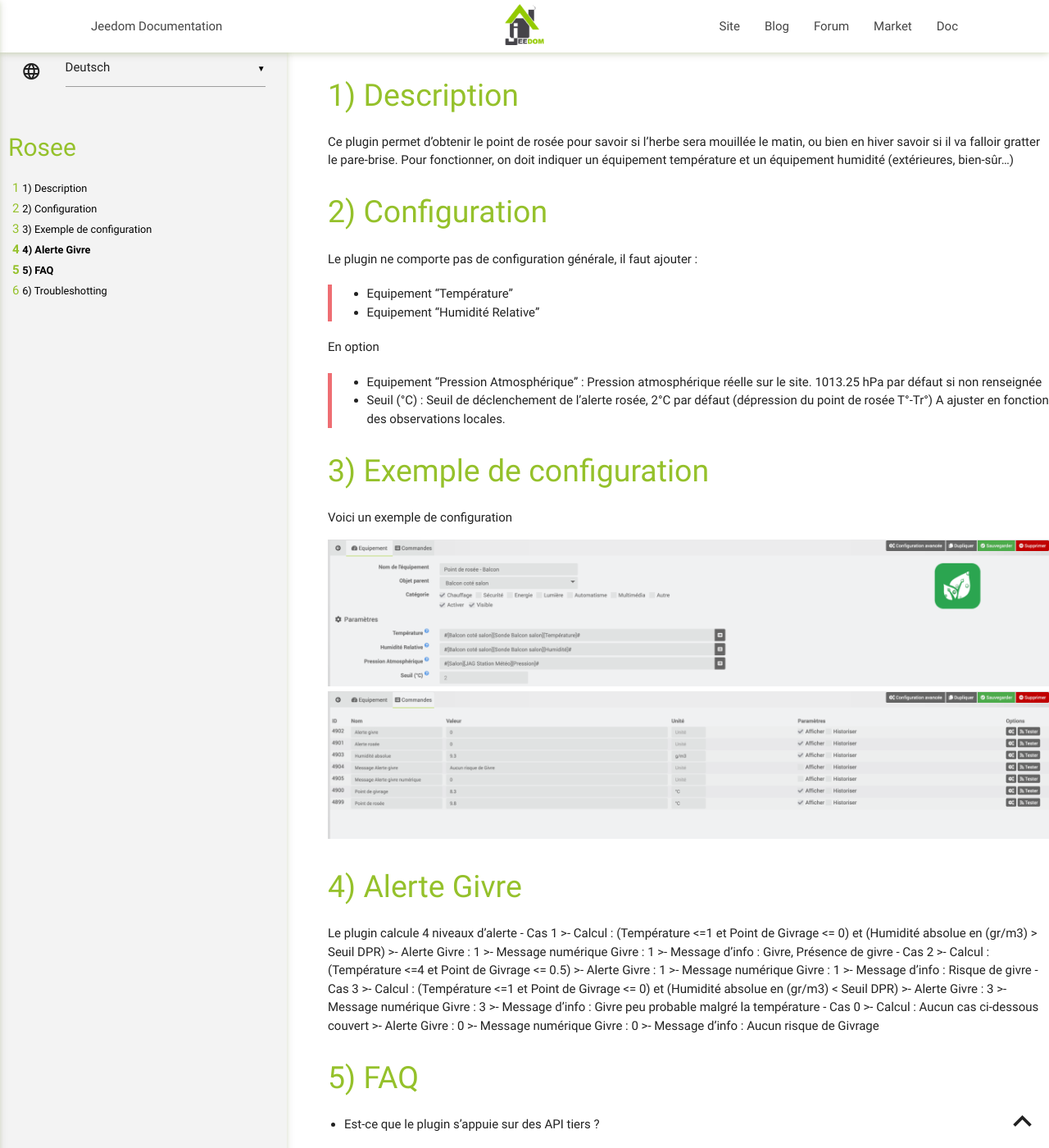
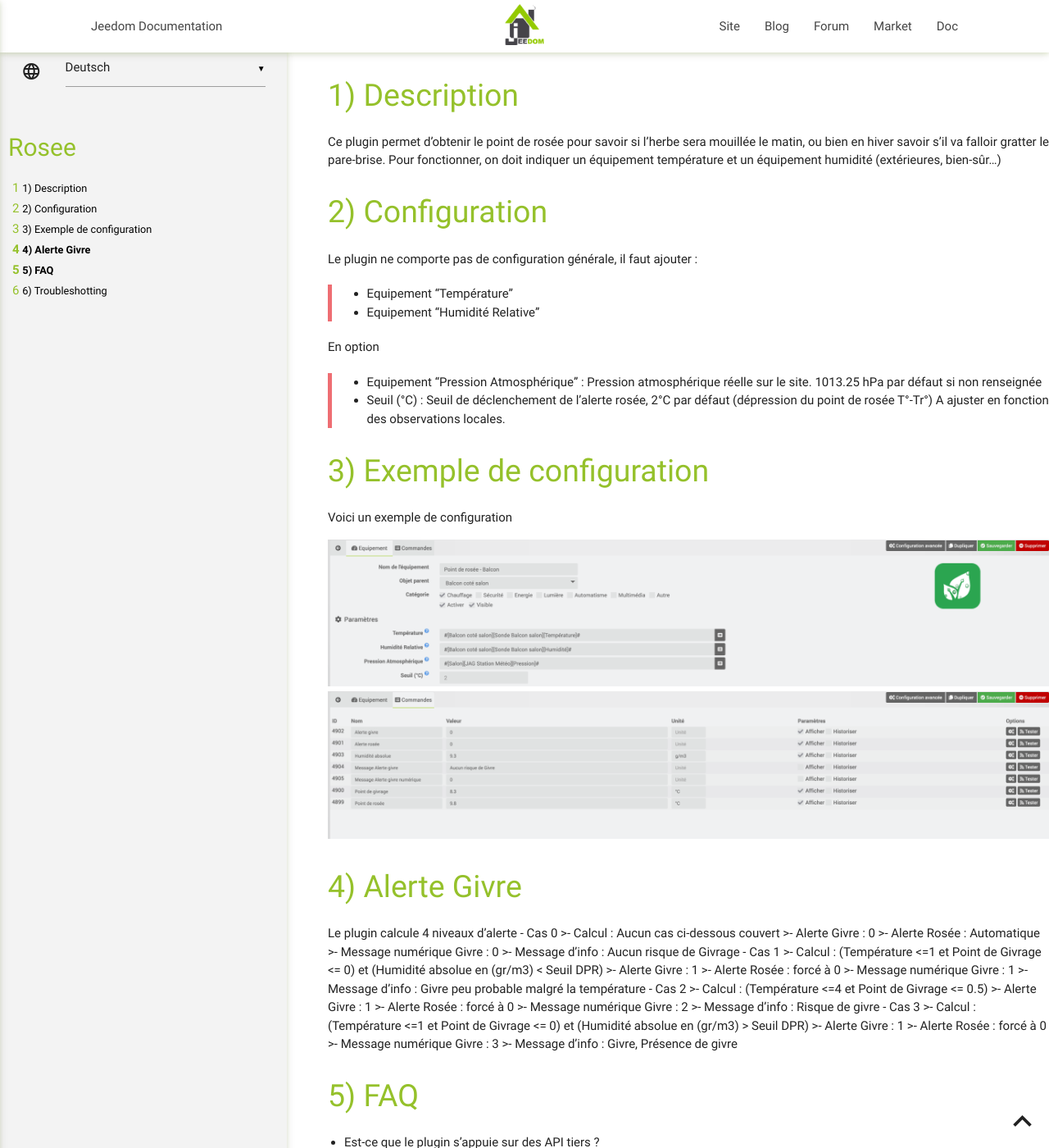
Before and after one commit to JEALG/plugin-rosee, a Jekyll site: the page built from docs/de_DE/index.md, in a window 1280 px wide and 1400 px high. Shown: the whole window at 82% size. Built offline with Jekyll 4.4.1, drawn with Linux system fonts in a browser that asks for light colours; our own code applies the rules of GitHub Pages for plain Markdown files.

Commit message:
[ROBOT] Action all

```diff
--- a/docs/de_DE/index.md
+++ b/docs/de_DE/index.md
@@ -1,6 +1,6 @@
 # Description
 
-Ce plugin permet d'obtenir le point de rosée pour savoir si l'herbe sera mouillée le matin, ou bien en hiver savoir si il va falloir gratter le pare-brise.
+Ce plugin permet d'obtenir le point de rosée pour savoir si l'herbe sera mouillée le matin, ou bien en hiver savoir s'il va falloir gratter le pare-brise.
 Pour fonctionner, on doit indiquer un équipement température et un équipement humidité (extérieures, bien-sûr…)
 
 # Configuration
@@ -23,26 +23,30 @@ Voici un exemple de configuration
 
 # Alerte Givre
 Le plugin calcule 4 niveaux d'alerte
-     - Cas 1
-        >- Calcul : (Température <=1 et Point de Givrage <= 0) et (Humidité absolue en (gr/m3) > Seuil DPR)
+    - Cas 0
+        >- Calcul : Aucun cas ci-dessous couvert
+        >- Alerte Givre : 0
+        >- Alerte Rosée : Automatique
+        >- Message numérique Givre : 0
+        >- Message d'info : Aucun risque de Givrage
+    - Cas 1
+        >- Calcul : (Température <=1 et Point de Givrage <= 0) et (Humidité absolue en (gr/m3) < Seuil DPR)
         >- Alerte Givre : 1
+        >- Alerte Rosée : forcé à 0
         >- Message numérique Givre : 1
-        >- Message d'info : Givre, Présence de givre
+        >- Message d'info : Givre peu probable malgré la température
     - Cas 2
         >- Calcul : (Température <=4 et Point de Givrage <= 0.5)
         >- Alerte Givre : 1
-        >- Message numérique Givre : 1
+        >- Alerte Rosée : forcé à 0
+        >- Message numérique Givre : 2
         >- Message d'info : Risque de givre
-    - Cas 3
-        >- Calcul : (Température <=1 et Point de Givrage <= 0) et (Humidité absolue en (gr/m3) < Seuil DPR)
-        >- Alerte Givre : 3
+     - Cas 3
+        >- Calcul : (Température <=1 et Point de Givrage <= 0) et (Humidité absolue en (gr/m3) > Seuil DPR)
+        >- Alerte Givre : 1
+        >- Alerte Rosée : forcé à 0
         >- Message numérique Givre : 3
-        >- Message d'info : Givre peu probable malgré la température
-    - Cas 0
-        >- Calcul : Aucun cas ci-dessous couvert
-        >- Alerte Givre : 0
-        >- Message numérique Givre : 0
-        >- Message d'info : Aucun risque de Givrage
+        >- Message d'info : Givre, Présence de givre
 
 # FAQ
 
```
Also changed, not shown: docs/de_DE/changelog.md (+2 -2 lines), docs/en_US/changelog.md (+2 -2 lines), docs/en_US/index.md (+18 -14 lines), docs/es_ES/changelog.md (+2 -2 lines), docs/es_ES/index.md (+18 -14 lines).
